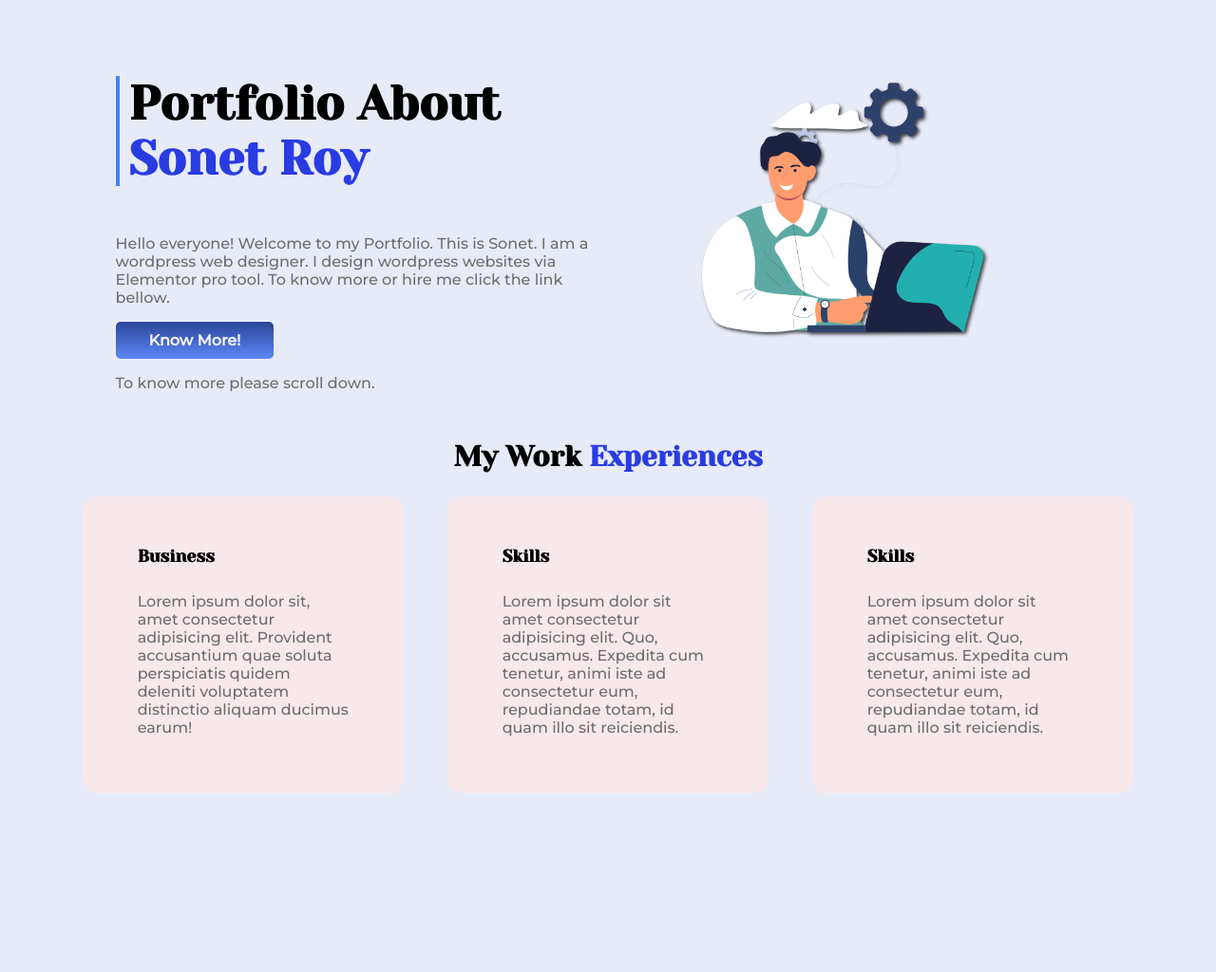
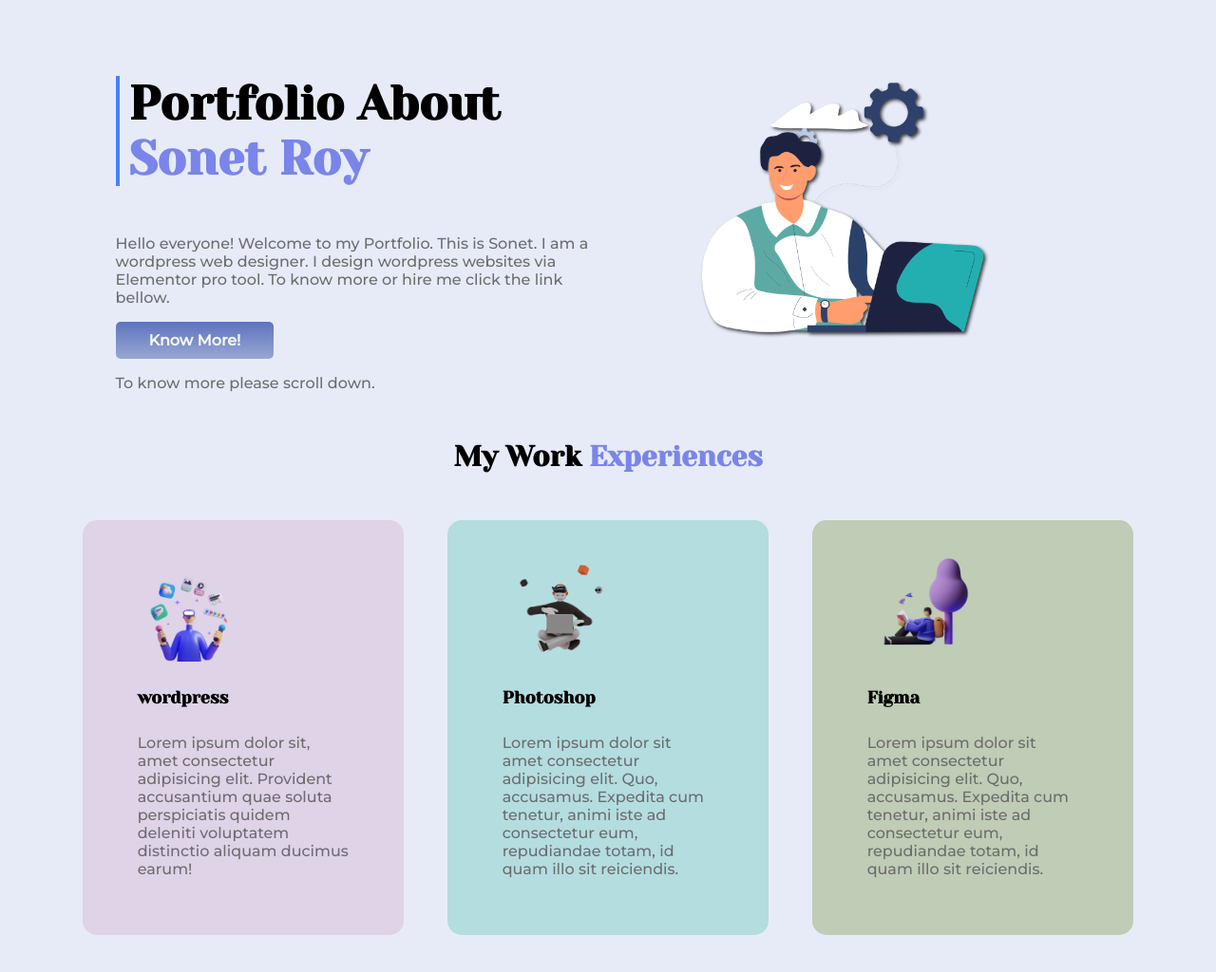
Before and after one commit to roysonet/assignment1, a plain HTML site: page index.html in a window 1280 px wide. Shown: the whole page at 95% size. Before the commit the page ends 961 px from the top, so only its background shows below. Drawn offline with Linux system fonts and the light colour scheme.

Commit message:
box update

```diff
--- a/index.html
+++ b/index.html
@@ -5,7 +5,7 @@
     <meta charset="UTF-8">
     <meta http-equiv="X-UA-Compatible" content="IE=edge">
     <meta name="viewport" content="width=device-width, initial-scale=1.0">
-    <title>SONET's Profile</title>
+    <title>SONET's Bio</title>
     <link rel="stylesheet" href="style.css">
     <link rel="preconnect" href="https://fonts.googleapis.com">
     <link rel="preconnect" href="https://fonts.gstatic.com" crossorigin>
@@ -41,21 +41,24 @@
     <h2>My Work <span class="color-blue">Experiences</span></h2>
     <div class="flex">
         <div class="box1">
-            <h3>Business</h3>
+            <img src="illustrators/illustrator-1.png" alt="wordpress" height="120px" width="auto">
+            <h3>wordpress</h3>
             <p>Lorem ipsum dolor sit, amet consectetur adipisicing elit. Provident accusantium quae soluta
                 perspiciatis
                 quidem deleniti voluptatem distinctio aliquam ducimus earum!</p>
         </div>
 
         <div class="box2">
-            <h3>Skills</h3>
+            <img src="illustrators/illustrator-2.png" alt="wordpress" height="120px" width="auto">
+            <h3>Photoshop</h3>
             <p>Lorem ipsum dolor sit amet consectetur adipisicing elit. Quo, accusamus. Expedita cum tenetur, animi
                 iste
                 ad consectetur eum, repudiandae totam, id quam illo sit reiciendis.</p>
         </div>
 
         <div class="box3">
-            <h3>Skills</h3>
+            <img src="illustrators/illustrator-3.png" alt="wordpress" height="120px" width="auto">
+            <h3>Figma</h3>
             <p>Lorem ipsum dolor sit amet consectetur adipisicing elit. Quo, accusamus. Expedita cum tenetur, animi
                 iste
                 ad consectetur eum, repudiandae totam, id quam illo sit reiciendis.</p>
--- a/style.css
+++ b/style.css
@@ -12,12 +12,13 @@ h1{
     padding-left: 10px;
 }
 .color-blue{
-    color: rgb(41, 60, 226);
+    color: rgb(122, 133, 233);
 }
 h2{
     font-size: 30px;
     font-family: 'Yeseva One', cursive;
     text-align: center;
+    padding-bottom: 25px;
 }
 h3{
     font-size: 18px;
@@ -43,7 +44,7 @@ p{
     text-decoration: none;
     color: whitesmoke;
     font-weight: 700;
-    background-image: linear-gradient(rgb(43, 69, 153), rgb(94, 135, 248));
+    background-image: linear-gradient(rgb(94, 116, 190), rgb(151, 167, 211));
     padding: 10px 35px;
     border-radius: 5px;
 }
@@ -51,8 +52,8 @@ p{
     width: 50%;
     margin-left: 2%;
     margin-right: 2%;
-    margin-bottom: 10%;
-    background-color: rgb(247, 233, 235);
+    margin-bottom: 20%;
+    background-color: rgb(222, 211, 231);
     border-radius: 15px;
     padding: 3% 5%;
 }
@@ -60,8 +61,8 @@ p{
     width: 50%;
     margin-left: 2%;
     margin-right: 2%;
-    margin-bottom: 10%;
-    background-color: rgb(247, 233, 235);
+    margin-bottom: 20%;
+    background-color: rgb(180, 221, 224);
     border-radius: 15px;
     padding: 3% 5%;
 }
@@ -69,8 +70,8 @@ p{
     width: 50%;
     margin-left: 2%;
     margin-right: 2%;
-    margin-bottom: 10%;
-    background-color: rgb(247, 233, 235);
+    margin-bottom: 20%;
+    background-color: rgb(191, 204, 182);
     border-radius: 15px;
     padding: 3% 5%;
 }
```
Also changed, not shown: illustrators/illustrator-1.png (added), illustrators/illustrator-2.png (added), illustrators/illustrator-3.png (added).
